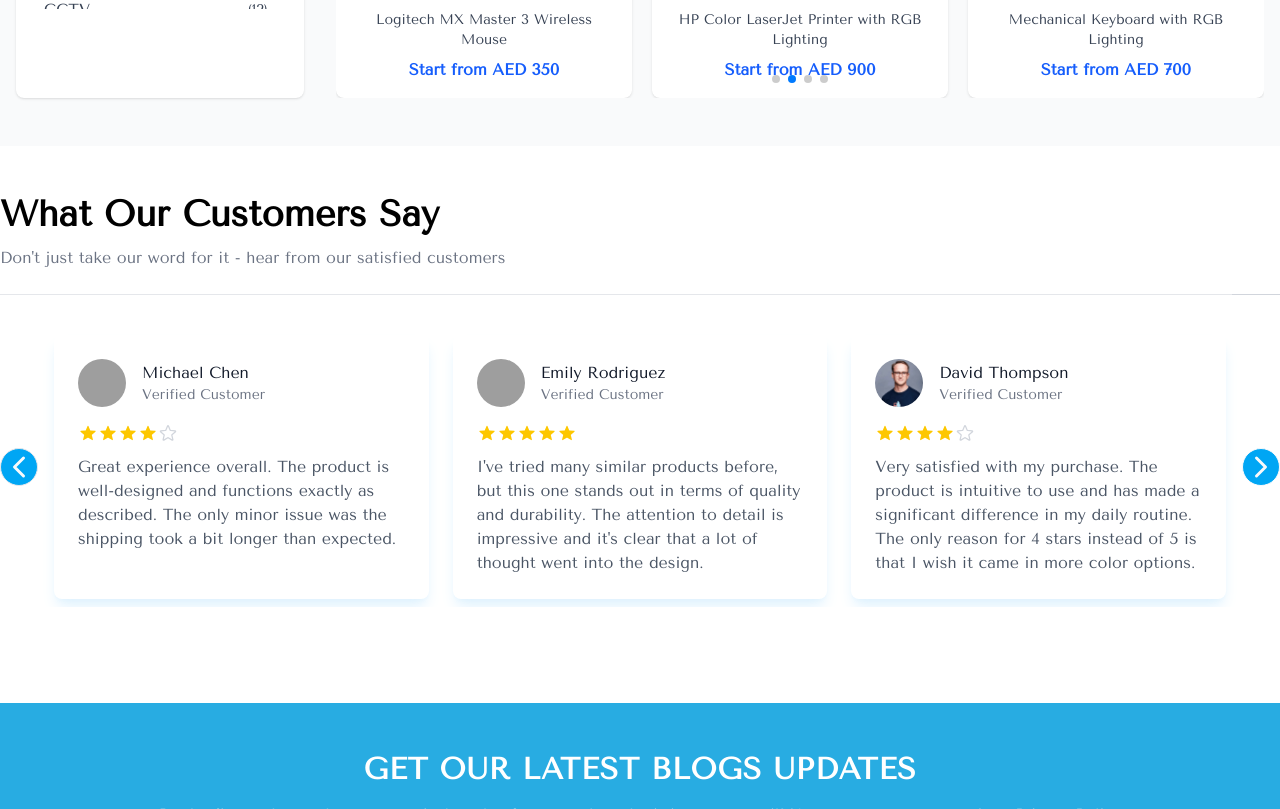
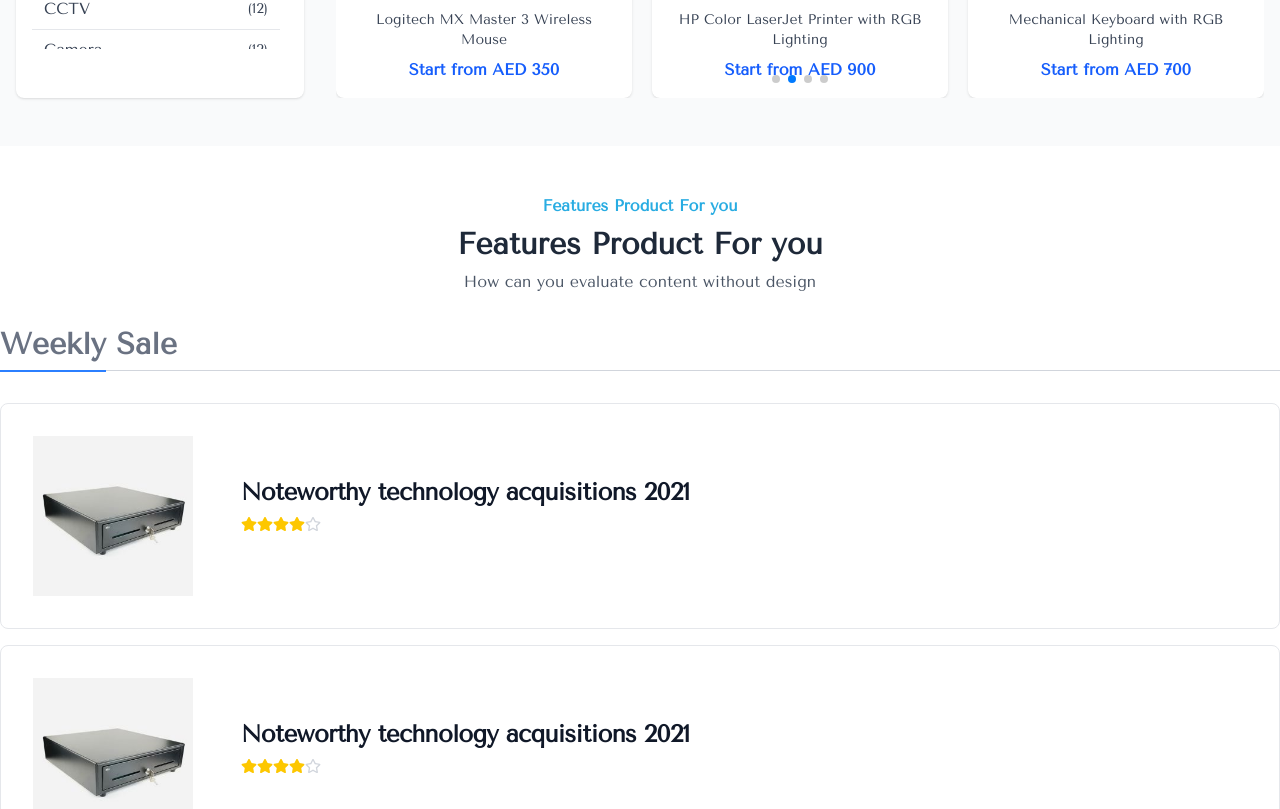
Before and after one commit to kaziahosunhabibripon/rapid-ecoomerce, a Next.js app: page / in a window 1280 px wide. Shown: the part 9391-10200 px from the top of the page. Built offline with nearby package versions, Linux system fonts and the light colour scheme; no server answers; grey boxes are pictures that could not be loaded.

Commit message:
weekly slaes

```diff
--- a/src/components/Home/ClientReview.tsx
+++ b/src/components/Home/ClientReview.tsx
@@ -2,6 +2,7 @@
 
 import { useState, useEffect } from "react";
 import Image from "next/image";
+import { StarIcon } from "@/utils/StarIcon";
 
 type Testimonial = {
   id: number;
@@ -215,22 +216,3 @@ export default function ClientReview() {
     </section>
   );
 }
-
-function StarIcon({ filled }: { filled: boolean }) {
-  return (
-    <svg
-      xmlns="http://www.w3.org/2000/svg"
-      viewBox="0 0 24 24"
-      fill={filled ? "currentColor" : "none"}
-      stroke={filled ? "currentColor" : "currentColor"}
-      className={`w-5 h-5 ${filled ? "text-yellow-400" : "text-gray-300"}`}
-    >
-      <path
-        strokeLinecap="round"
-        strokeLinejoin="round"
-        strokeWidth={filled ? 0 : 1.5}
-        d="M11.48 3.499a.562.562 0 011.04 0l2.125 5.111a.563.563 0 00.475.345l5.518.442c.499.04.701.663.321.988l-4.204 3.602a.563.563 0 00-.182.557l1.285 5.385a.562.562 0 01-.84.61l-4.725-2.885a.563.563 0 00-.586 0L6.982 20.54a.562.562 0 01-.84-.61l1.285-5.386a.562.562 0 00-.182-.557l-4.204-3.602a.563.563 0 01.321-.988l5.518-.442a.563.563 0 00.475-.345L11.48 3.5z"
-      />
-    </svg>
-  );
-}
--- a/src/components/Home/index.tsx
+++ b/src/components/Home/index.tsx
@@ -16,6 +16,7 @@ import HurryUpDeals from "./HurryUpDeals";
 import OfferDeals from "./OfferDeals";
 import LatestPost from "./LatestPost";
 import Promoted from "../Promoted/Promoted";
+import WeeklySale from "../WeeklySale/WeeklySale";
 
 const HomeComponent = () => {
   return (
@@ -34,6 +35,7 @@ const HomeComponent = () => {
       <OfferDeals />
       <LatestPost />
       <Promoted />
+      <WeeklySale />
       <ClientReview />
       <NewsletterSignup />
     </div>
--- a/src/components/Promoted/Promoted.tsx
+++ b/src/components/Promoted/Promoted.tsx
@@ -10,7 +10,6 @@ import "swiper/css/pagination";
 
 export const promotedData = {
   categories: [
-    { name: "All Categories", count: 12 },
     { name: "Laptop", count: 5 },
     { name: "Mouse", count: 12 },
     { name: "Printer", count: 12 },
@@ -68,6 +67,9 @@ export default function Promoted() {
         <div className="grid lg:grid-cols-4 gap-8">
           {/* Category Sidebar */}
           <div className="bg-white rounded-lg shadow p-4">
+            <div className="py-2 px-3 cursor-pointer font-semibold hover:text-blue-600 flex justify-between items-center transition-colors">
+              All Categories <span className="mr-4">(12)</span>
+            </div>
             <div className="max-h-56 overflow-y-auto pr-2 scrollbar-sky">
               <ul className="divide-y divide-gray-200 text-gray-700">
                 {categories.map((cat, idx) => (
--- /dev/null
+++ b/src/components/WeeklySale/WeeklySale.tsx
@@ -0,0 +1,65 @@
+"use client";
+
+import Image from "next/image";
+import Link from "next/link";
+import { FaRegStar, FaStar } from "react-icons/fa";
+
+export default function WeeklySale() {
+  return (
+    <div className="w-full py-12  container mx-auto">
+      <div className="text-center mb-8">
+        <p className="text-brand mb-2 font-semibold">
+          Features Product For you
+        </p>
+
+        <h1 className="text-3xl font-bold text-gray-800 mb-2">
+          Features Product For you
+        </h1>
+
+        <p className="text-gray-600 text-base font-medium">
+          How can you evaluate content without design
+        </p>
+      </div>
+      <div className="flex items-center justify-between border-b border-gray-300 mb-8">
+        <h1 className="text-3xl font-bold text-gray-500 mb-2 ">
+          <span className="border-b-2 pb-2 border-blue-500"> Weekly</span> Sale
+        </h1>
+      </div>
+      <div className="overflow-x-auto">
+        <div className="grid-cols-1 grid">
+          {/* sells */}
+          <div className="space-y-4 hover:animate-bounce">
+            {[1, 2, 3, 4].map((item) => (
+              <Link
+                key={item}
+                href="#"
+                className="flex flex-cols-2 items-center bg-white border border-gray-200 rounded-lg  "
+              >
+                <Image
+                  className="object-cover w-56 h-56 p-8"
+                  src="/assets/cash_drawer.jpg"
+                  width={400}
+                  height={400}
+                  alt="Laptop"
+                />
+                <div className="flex flex-col justify-between p-4 leading-normal">
+                  <h5 className="mb-2 text-2xl font-bold tracking-tight text-gray-900 dark:text-white">
+                    Noteworthy technology acquisitions 2021
+                  </h5>
+                  <div className="mb-3 font-normal text-gray-700 dark:text-gray-400">
+                    <div className="flex mb-3">
+                      {[...Array(4)].map((_, i) => (
+                        <FaStar key={i} className="text-yellow-400" />
+                      ))}
+                      <FaRegStar className="text-gray-300" />
+                    </div>
+                  </div>
+                </div>
+              </Link>
+            ))}
+          </div>
+        </div>
+      </div>
+    </div>
+  );
+}
--- /dev/null
+++ b/src/utils/StarIcon.tsx
@@ -0,0 +1,18 @@
+export function StarIcon({ filled }: { filled: boolean }) {
+  return (
+    <svg
+      xmlns="http://www.w3.org/2000/svg"
+      viewBox="0 0 24 24"
+      fill={filled ? "currentColor" : "none"}
+      stroke={filled ? "currentColor" : "currentColor"}
+      className={`w-5 h-5 ${filled ? "text-yellow-400" : "text-gray-300"}`}
+    >
+      <path
+        strokeLinecap="round"
+        strokeLinejoin="round"
+        strokeWidth={filled ? 0 : 1.5}
+        d="M11.48 3.499a.562.562 0 011.04 0l2.125 5.111a.563.563 0 00.475.345l5.518.442c.499.04.701.663.321.988l-4.204 3.602a.563.563 0 00-.182.557l1.285 5.385a.562.562 0 01-.84.61l-4.725-2.885a.563.563 0 00-.586 0L6.982 20.54a.562.562 0 01-.84-.61l1.285-5.386a.562.562 0 00-.182-.557l-4.204-3.602a.563.563 0 01.321-.988l5.518-.442a.563.563 0 00.475-.345L11.48 3.5z"
+      />
+    </svg>
+  );
+}
```
